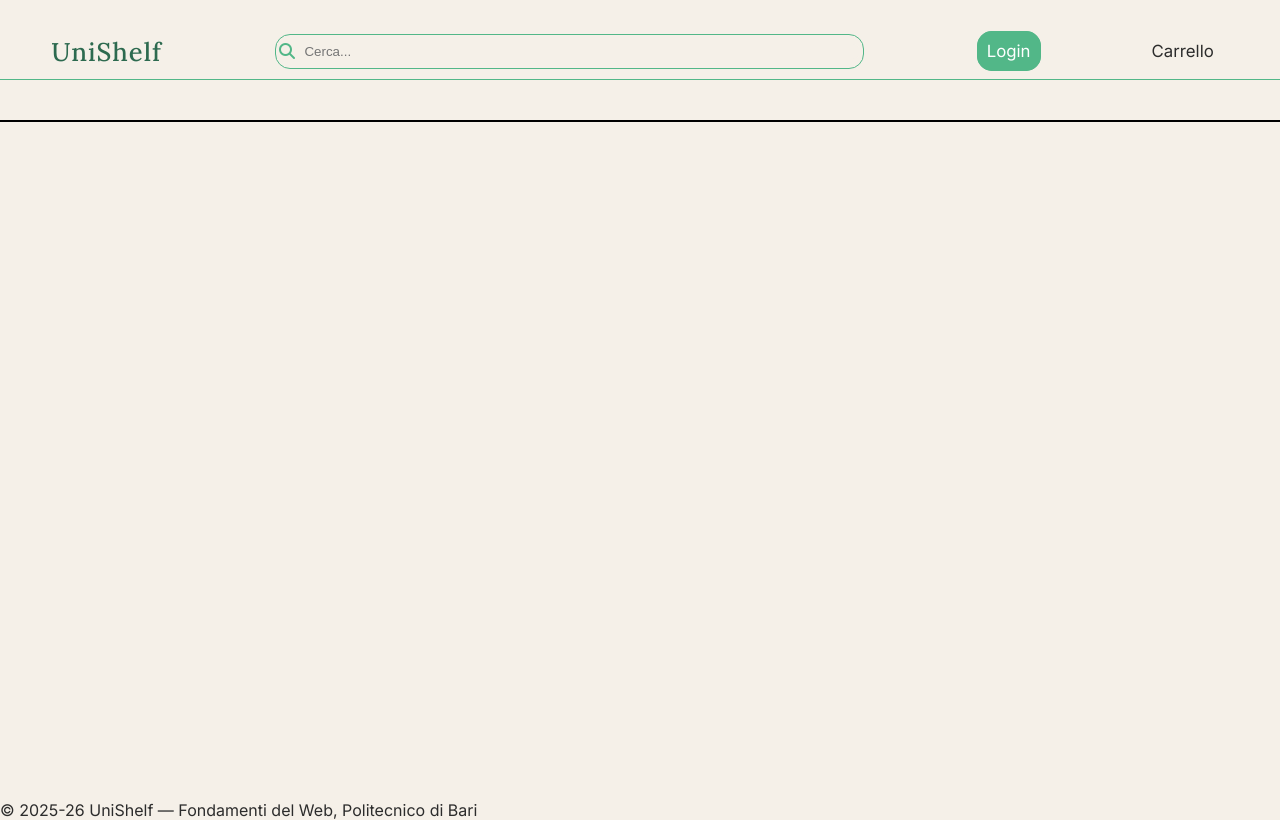
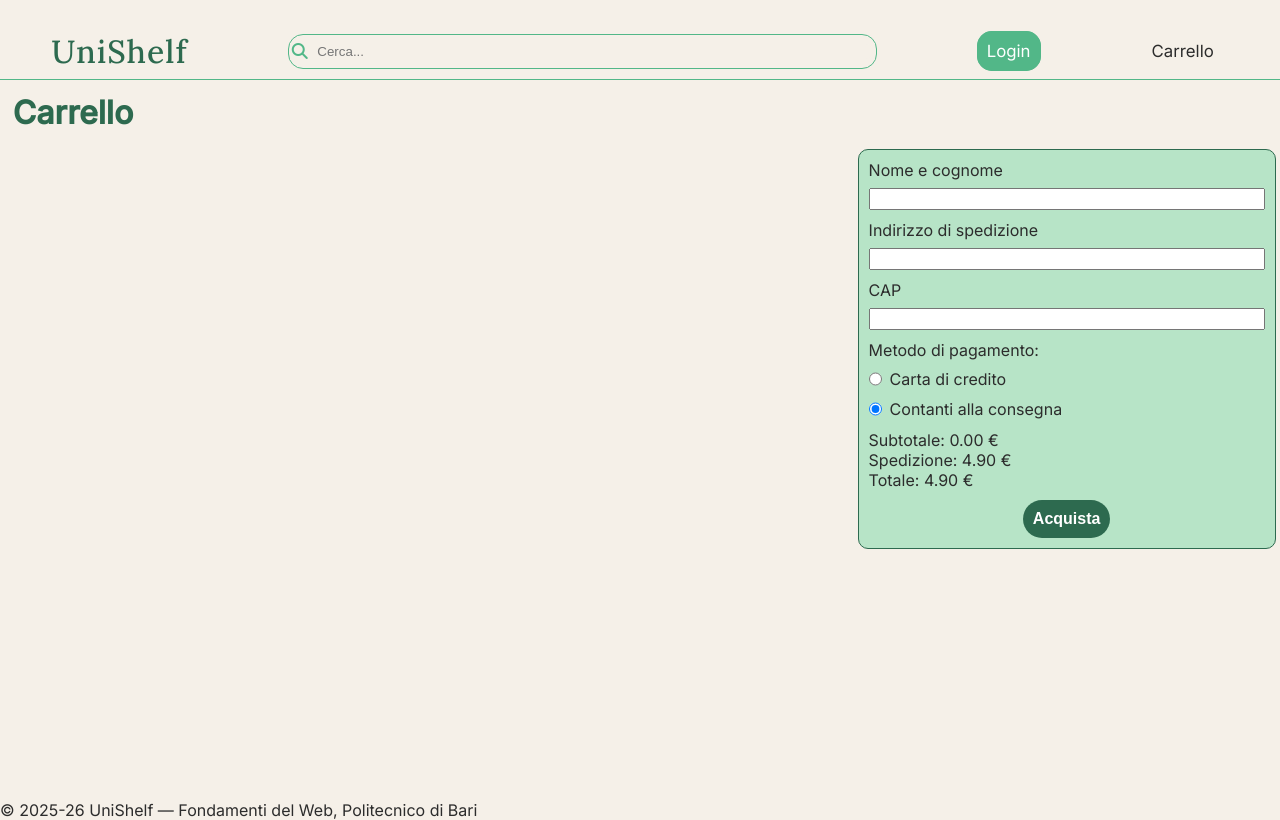
Before and after one commit to f-dibisceglia1/ProgettoWeb, a React (Vite) app in the folder frontend/: page /cart in a window 1280 px wide. Built offline with nearby package versions, Linux system fonts and the light colour scheme.

Commit message:
Aggiunto form per pagamento in CartPage

```diff
--- a/frontend/src/App.css
+++ b/frontend/src/App.css
@@ -228,7 +228,7 @@ ul{
 
     display: grid;
     grid-template-columns: 50% 50%;
-    grid-template-rows: 1fr 1fr 1fr;
+    /*non definendo un template per le righe si creano da sole*/
 }
 
 .product-card{
@@ -253,7 +253,7 @@ ul{
     font-size: small;
 }
 
-#product-card__cart-btn{
+.product-card__cart-btn{
     margin-top: auto;
     cursor: pointer;
 }
@@ -343,9 +343,14 @@ ul{
 }
 
 /*---------CartPage-------------*/
+.cart__title{
+    margin: 1%;
+
+    color: var(--primary-color)
+}
+
 .cart-products__container{
-    border: 1px solid black;
-    margin-top: 40px;
+    margin: 1%;
 }
 
 .cart__product-card {
@@ -366,10 +371,73 @@ ul{
     justify-content: space-between;
 }
 
-.cart__product-card #product-card__cart-btn{
+.cart__product-card .product-card__cart-btn{
     max-width: fit-content;
 }
 
+.cart__shipment-info{
+    margin: 1%;
+
+    max-height: fit-content;
+
+    border: 1px solid var(--primary-color);
+    border-radius: 10px;
+
+    background-color: var(--tertiary-color)
+}
+
+.cart__form-field{
+    margin: 10px;
+
+    display: flex;
+    flex-direction: column;
+    /*modificata la visualizzazione interna dei div .cart__form-field
+    in modo da disporre i label e gli input uno sotto l'altro*/
+    justify-content: space-around;
+    /*posiziona gli elementi del flex box in modo da lasciare
+    dello spazio intorno*/
+    gap: 0.5em;
+    /*aggiunge spazio tra gli elementi*/
+}
+
+.cart__form-field input{
+    height: 22px;
+}
+
+.cart__form-field input:focus{
+    outline: none;
+}
+
+.cart__form-field div{
+    display: flex;
+    align-items: center;
+    gap: 0.5em;
+}
+
+.cart__total{
+    margin: 10px;
+}
+
+#cart__form-btn{
+    display: block;
+    margin: 0 auto;
+
+    margin-bottom: 10px;
+
+    padding: 10px;
+
+    border: none;
+    border-radius: 20px;
+
+    font-size: medium;
+
+    background-color: var(--primary-color);
+
+    color: white;
+    font-weight: 700;
+
+    cursor: pointer;
+}
 
 
 /*----------------------------------MODALITA' DESKTOP-------------------------------------------
@@ -377,15 +445,17 @@ ul{
 @media screen and (min-width: 800px) {
     /*(min-width: 800px) => breakpoint, quando la dimensione della pagina visibile è maggiore
     di 800px vengono applicate queste regole*/
-    .menu, #header__menu {
-        display: none;
+
+    /*---------Header-------------*/
+    .header__logo{
+        font-size: xx-large;
     }
-    /*il menù e il tasto menù spariscono*/
 
     #header__login, #header__cart{
         display: inline;
     }
-    /*diventano visibili i bottoni login e carrello nell'header al posto del menù*/
+    /*diventano visibili i bottoni login e carrello
+    nell'header al posto del menù*/
 
     .header__searchbar{
         width: 50%;
@@ -436,6 +506,13 @@ ul{
         /*cambiato dimensione*/
     }
 
+    /*---------Menu-------------*/
+    .menu, #header__menu {
+        display: none;
+    }
+    /*il menù e il tasto menù spariscono*/
+
+    /*---------main-------------*/
     .main__banner{
         height: 400px;
         /*assegnata altezza maggiore*/
@@ -448,6 +525,7 @@ ul{
         /*pone il testo al centro anche verticalmente*/
     }
 
+    /*---------LoginPage-------------*/
     .form__container{
         margin: 5rem auto;
     }
@@ -456,8 +534,10 @@ ul{
         grid-template-columns: 1fr 1fr 1fr 1fr 1fr;
     }
 
+
+    /*---------CartPage-------------*/
     .cart__container{
         display: grid;
-        grid-template-columns: 1fr auto;
+        grid-template-columns: 2fr 1fr;
     }
 }
--- a/frontend/src/components/ProductCard.jsx
+++ b/frontend/src/components/ProductCard.jsx
@@ -18,18 +18,19 @@ export default function ProductCard({product, onCartChange, isCart = false}){
         setInCart(prev => !prev);
         //aggiorna lo stato di inCart al suo opposto
         onCartChange?.();
+        //se passata come props viene chiamata
     }
     return(
         <article className={isCart ? "cart__product-card" :"product-card"}>
             {/*ProductCard deve essere visualizzato in un modo diverso nel carrello, quindi
-            si passa come props il valore isCart che di default è false, quando nel carrello vengono renderizzati
-            i prodotti si passa isCart={true} che da una classe diversa in modo da poter definire delle regole diverse
-            nel CSS*/}
+            si passa come props il valore isCart che di default è false, quando nel carrello
+            vengono renderizzati i prodotti si passa isCart={true} che da una classe diversa
+            in modo da poter definire delle regole diverse nel CSS*/}
             <img className="product-card__img" src={product.image} alt={product.name} />
             <div className="product-card__info">
                 <p className="product-card__name">{product.name}</p>
                 <div className="product-card__meta">{product.price} €</div>
-            <button type="button" id="product-card__cart-btn" onClick={handleCart}>{inCart ? "Rimuovi dal carrello" : "Aggiungi al carrello"}</button>
+            <button type="button" className="product-card__cart-btn" onClick={handleCart}>{inCart ? "Rimuovi dal carrello" : "Aggiungi al carrello"}</button>
             </div>
         </article>
     )
--- a/frontend/src/pages/CartPage.jsx
+++ b/frontend/src/pages/CartPage.jsx
@@ -15,6 +15,20 @@ export default function CartPage({mockProducts}){
     //(deve essere possibile eliminare i prodotti dal carrello anche dalla CartPage)
     //a useState è passata una callback che restituisce un array con i prodotti nel carrello
 
+    const[myForm, setMyForm] = useState({name:"", address: "", cap: "", payment: "cash", cardNumber: ""});
+    //variabile di stato per i campi del form: in react il valore dei form viene mantenuto
+    //all'interno di uno stato => Single Source of Truth.
+
+    function handleChange(e){
+       setMyForm({...myForm, [e.target.name]: e.target.value})
+    }
+
+    const subtotal = cartProducts.reduce((sum, product) => sum + product.price, 0);
+    const shipmentCost = 4.90;
+    const total = subtotal + shipmentCost;
+    //subtotale e totale dei prodotti nel carrello
+
+
     //funzione per aggiornare lo stato cartProducts quando si clicca il bottone
     const handleCartProducts = (productId) => {
         setCartProducts(prev =>
@@ -25,6 +39,8 @@ export default function CartPage({mockProducts}){
     };
 
     return (
+        <>
+        <h1 className="cart__title">Carrello</h1>
         <div className="cart__container">
              <div className="cart-products__container">
                  {cartProducts.map(product => (
@@ -38,6 +54,50 @@ export default function CartPage({mockProducts}){
                     //   che aggiorna lo stato cartProducts e quindi triggera il rerendering
                 ))}
             </div>
+            <div className="cart__shipment-info">
+                <form className="cart__form">
+                    <div className="cart__form-field">
+                        <label htmlFor="shipment-name">Nome e cognome</label>
+                        <input type="text" id="shipment-name" name="name" value={myForm.name} onChange={handleChange} required/>
+                    </div>
+                    <div className="cart__form-field">
+                        <label htmlFor="shipment-address">Indirizzo di spedizione</label>
+                        <input type="text" id="shipment-address" name="address" value={myForm.address} onChange={handleChange} required/>
+                    </div>
+                    <div className="cart__form-field">
+                        <label htmlFor="shipment-cap">CAP</label>
+                        <input type="text" id="shipment-cap" name="cap" pattern="[0-9]{5}" value={myForm.cap} onChange={handleChange} required/>
+                    </div>
+                    <div className="cart__form-field">
+                        <span>Metodo di pagamento:</span>
+                        <div>
+                             <input type="radio" id="payment-card" name="payment" value="card" checked={myForm.payment === "card"} onChange={handleChange}/>
+                             <label htmlFor="payment-card">Carta di credito</label>
+                        </div>
+                        {myForm.payment === "card" && (
+                            <>
+                             <label htmlFor="card-number">Numero della carta</label>
+                             <input type="text" id="card-number" name="cardNumber" minLength={16} maxLength={16} value={myForm.cardNumber} onChange={handleChange} required/>
+                            </>
+                        )}
+                        {/*se {myForm.payment === "card" cioè se viene selezionato "Carta di credito",
+                        si triggera il rendering del campo per inserire il numero della carta di credito*/}
+                        <div>
+                             <input type="radio" id="payment-cash" name="payment" value="cash" checked={myForm.payment === "cash"} onChange={handleChange}/>
+                             <label htmlFor="payment-cash">Contanti alla consegna</label>
+                        </div>
+                    </div>
+                    <p className="cart__total">
+                        Subtotale:  {subtotal.toFixed(2)} €
+                        <br />
+                        Spedizione: {shipmentCost.toFixed(2)} €
+                        <br />
+                        Totale: {total.toFixed(2)} €
+                    </p>
+                <button type="submit" id="cart__form-btn">Acquista</button>
+                </form>
+            </div>
         </div>
+        </>
     )
 }
```
Also changed, not shown: frontend/src/pages/LoginPage.jsx (+9 -0 lines).
